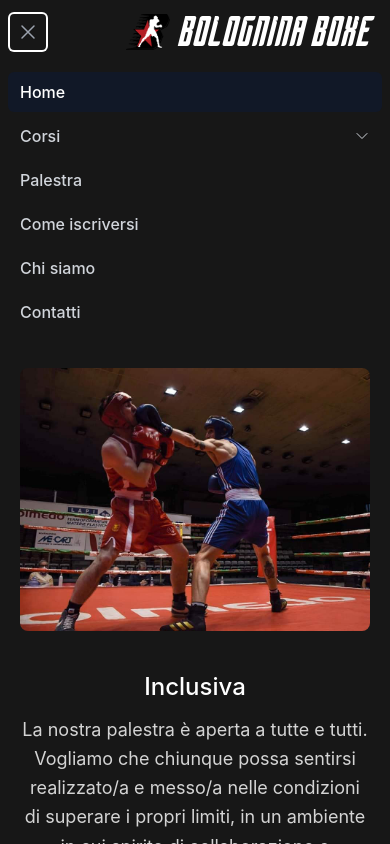
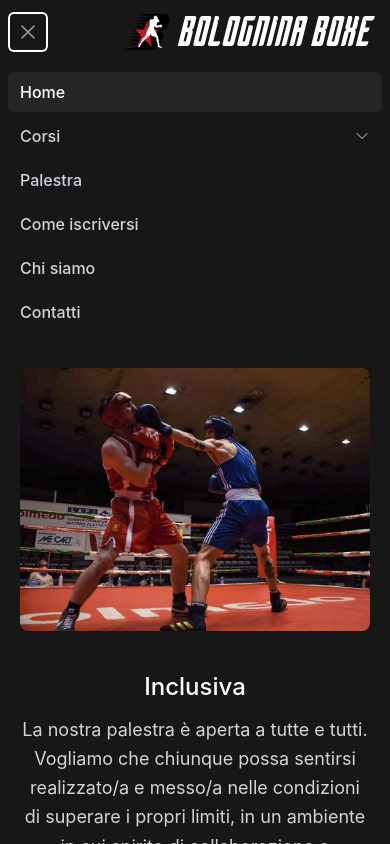
Before and after one commit to djovannih/bolognina-boxe, a Next.js app: page / in a window 390 px wide. Both pictures are taken after a click on the button "Apri il menù principale". Shown: the top 844 px of the page. Built offline with nearby package versions, Linux system fonts and the light colour scheme.

Commit message:
Fix mobile menu color

```diff
--- a/components/Navbar/MobileMenu.tsx
+++ b/components/Navbar/MobileMenu.tsx
@@ -25,8 +25,8 @@ export default function MobileMenu({ menuItems }: MobileMenuProps) {
                 href={menuItem.href}
                 className={clsx(
                   pathname === menuItem.href
-                    ? 'bg-gray-900 text-white'
-                    : 'text-gray-300 hover:bg-gray-700 hover:text-white',
+                    ? 'bg-neutral-800 text-white'
+                    : 'text-gray-300 hover:bg-neutral-800 hover:text-white',
                   'block px-3 py-2 rounded-md text-base font-medium'
                 )}
                 aria-current={pathname === menuItem.href ? 'page' : undefined}
@@ -46,7 +46,7 @@ export default function MobileMenu({ menuItems }: MobileMenuProps) {
                     className={clsx(
                       pathname === '/boxe'
                         ? 'bg-gray-900 text-white'
-                        : 'text-gray-300 hover:bg-gray-700 hover:text-white',
+                        : 'text-gray-300 hover:bg-neutral-800 hover:text-white',
                       'flex items-center justify-between px-3 py-2 rounded-md text-base font-medium w-full'
                     )}
                   >
@@ -62,7 +62,7 @@ export default function MobileMenu({ menuItems }: MobileMenuProps) {
                           className={clsx(
                             pathname === subItem.href
                               ? 'bg-gray-900 text-white'
-                              : 'text-gray-300 hover:bg-gray-700 hover:text-white',
+                              : 'text-gray-300 hover:bg-neutral-800 hover:text-white',
                             'block px-3 py-2 rounded-md text-base font-medium'
                           )}
                           aria-current={
```
